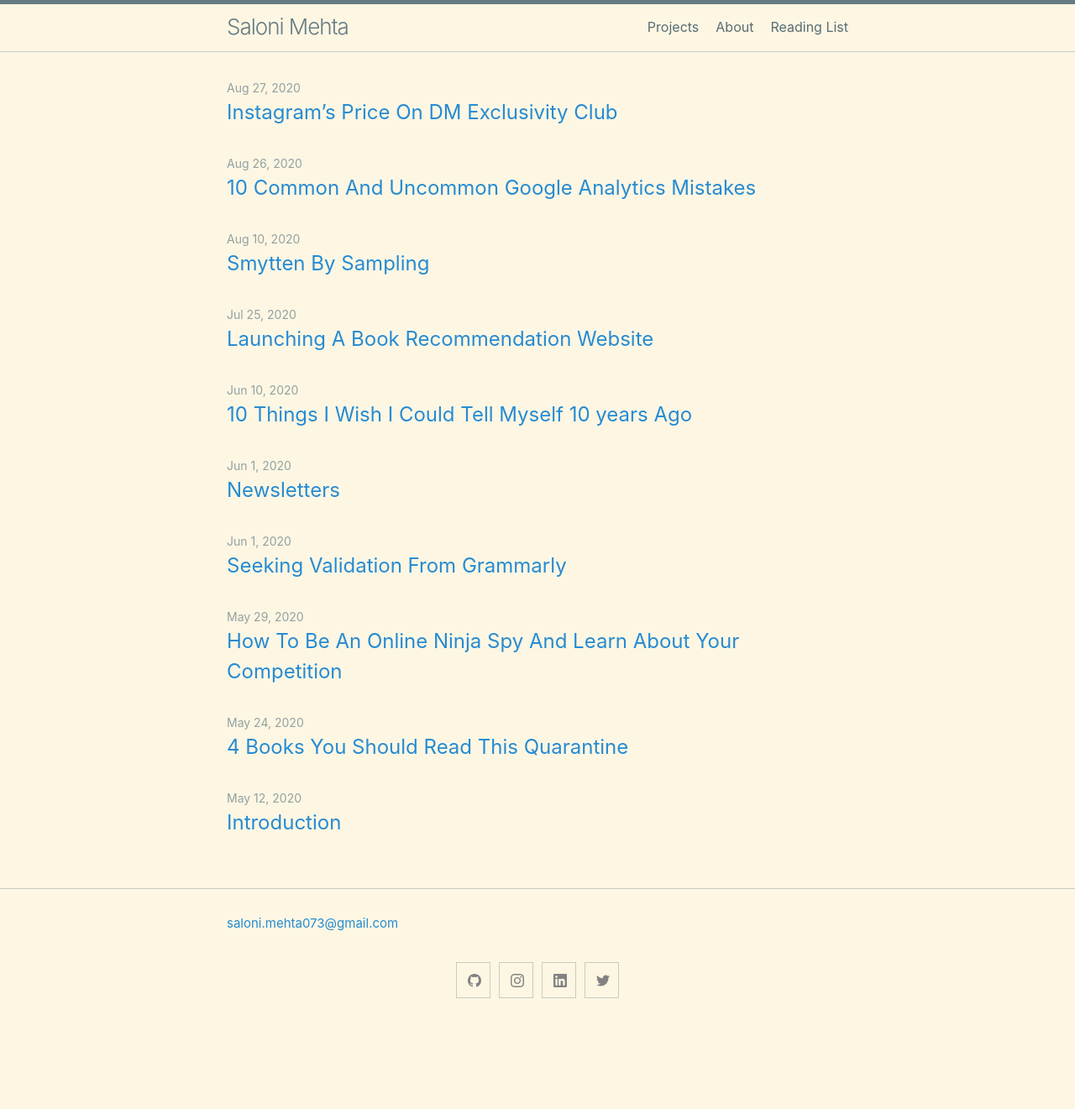
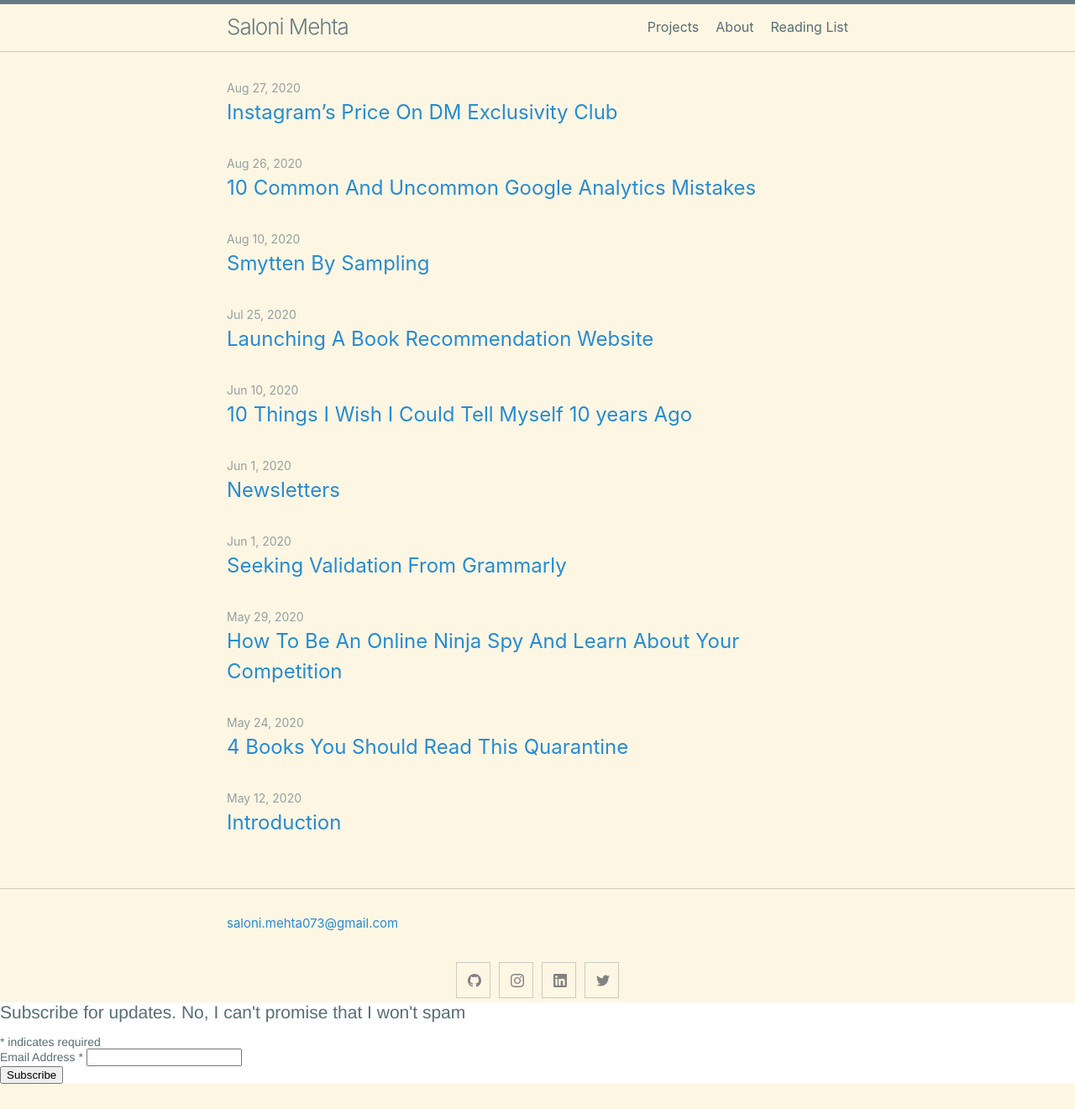
Before and after one commit to salonimehta073/mydoctheme, a Jekyll site: the page built from index.markdown, in a window 1280 px wide. Shown: the whole page at 84% size. Built offline with Jekyll 4.4.1, drawn with Linux system fonts in a browser that asks for light colours; comment, search, counter and statistics services are not loaded; before the commit the page ends 1224 px from its top, so only the background shows below that.

Commit message:
Update footer.html

```diff
--- a/_includes/footer.html
+++ b/_includes/footer.html
@@ -28,5 +28,32 @@
     </div>
 
   </div>
+<!-- Begin Mailchimp Signup Form -->
+<link href="//cdn-images.mailchimp.com/embedcode/classic-10_7.css" rel="stylesheet" type="text/css">
+<style type="text/css">
+	#mc_embed_signup{background:#fff; clear:left; font:14px Helvetica,Arial,sans-serif; }
+	/* Add your own Mailchimp form style overrides in your site stylesheet or in this style block.
+	   We recommend moving this block and the preceding CSS link to the HEAD of your HTML file. */
+</style>
+<div id="mc_embed_signup">
+<form action="https://xyz.us17.list-manage.com/subscribe/post?u=1a6b50a9df53ba0c3a579851b&amp;id=2da3cff134" method="post" id="mc-embedded-subscribe-form" name="mc-embedded-subscribe-form" class="validate" target="_blank" novalidate>
+    <div id="mc_embed_signup_scroll">
+	<h2>Subscribe for updates. No, I can't promise that I won't spam</h2>
+<div class="indicates-required"><span class="asterisk">*</span> indicates required</div>
+<div class="mc-field-group">
+	<label for="mce-EMAIL">Email Address  <span class="asterisk">*</span>
+</label>
+	<input type="email" value="" name="EMAIL" class="required email" id="mce-EMAIL">
+</div>
+	<div id="mce-responses" class="clear">
+		<div class="response" id="mce-error-response" style="display:none"></div>
+		<div class="response" id="mce-success-response" style="display:none"></div>
+	</div>    <!-- real people should not fill this in and expect good things - do not remove this or risk form bot signups-->
+    <div style="position: absolute; left: -5000px;" aria-hidden="true"><input type="text" name="b_1a6b50a9df53ba0c3a579851b_2da3cff134" tabindex="-1" value=""></div>
+    <div class="clear"><input type="submit" value="Subscribe" name="subscribe" id="mc-embedded-subscribe" class="button"></div>
+    </div>
+</form>
+</div>
 
+<!--End mc_embed_signup-->
 </footer>
```
